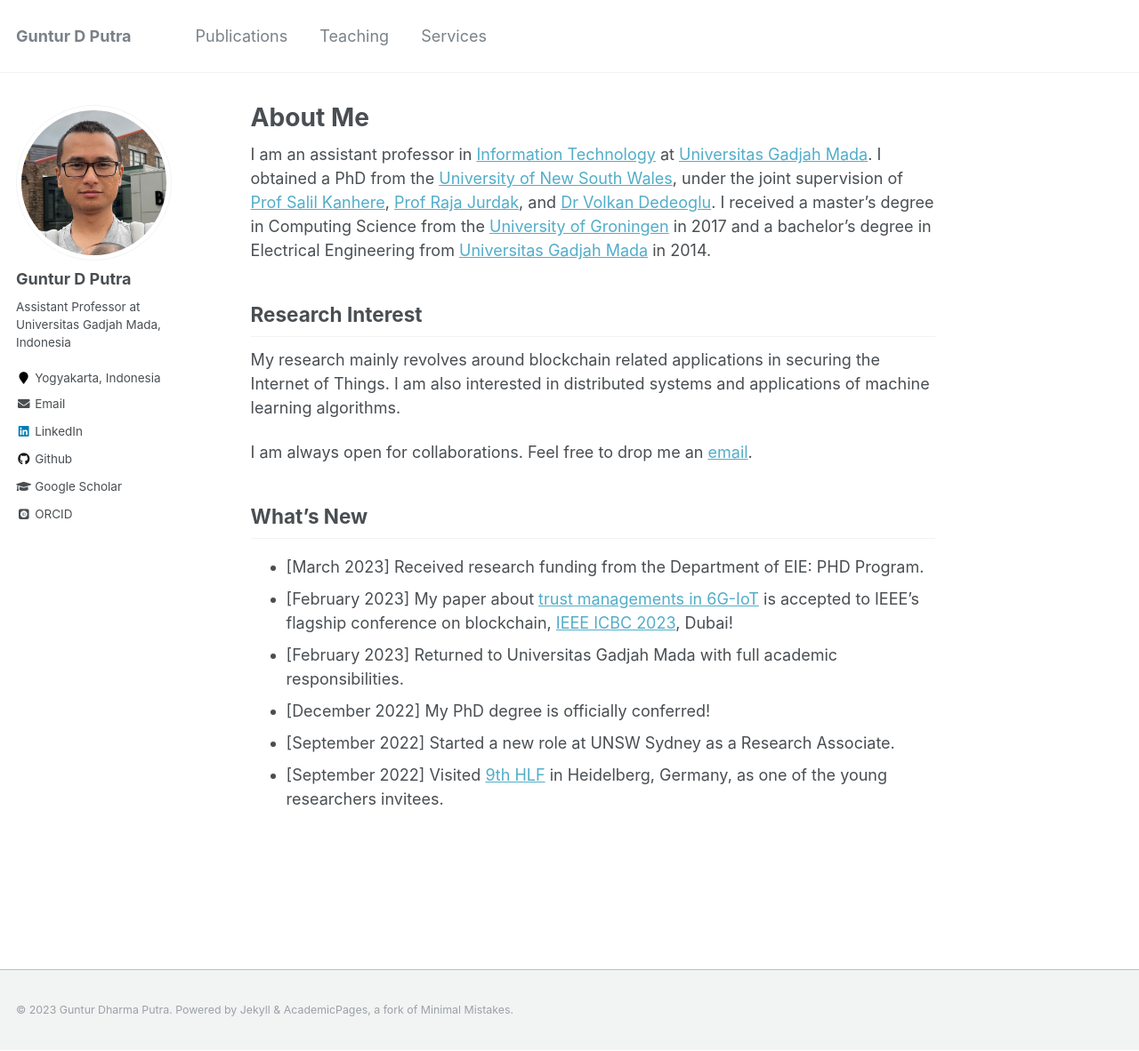
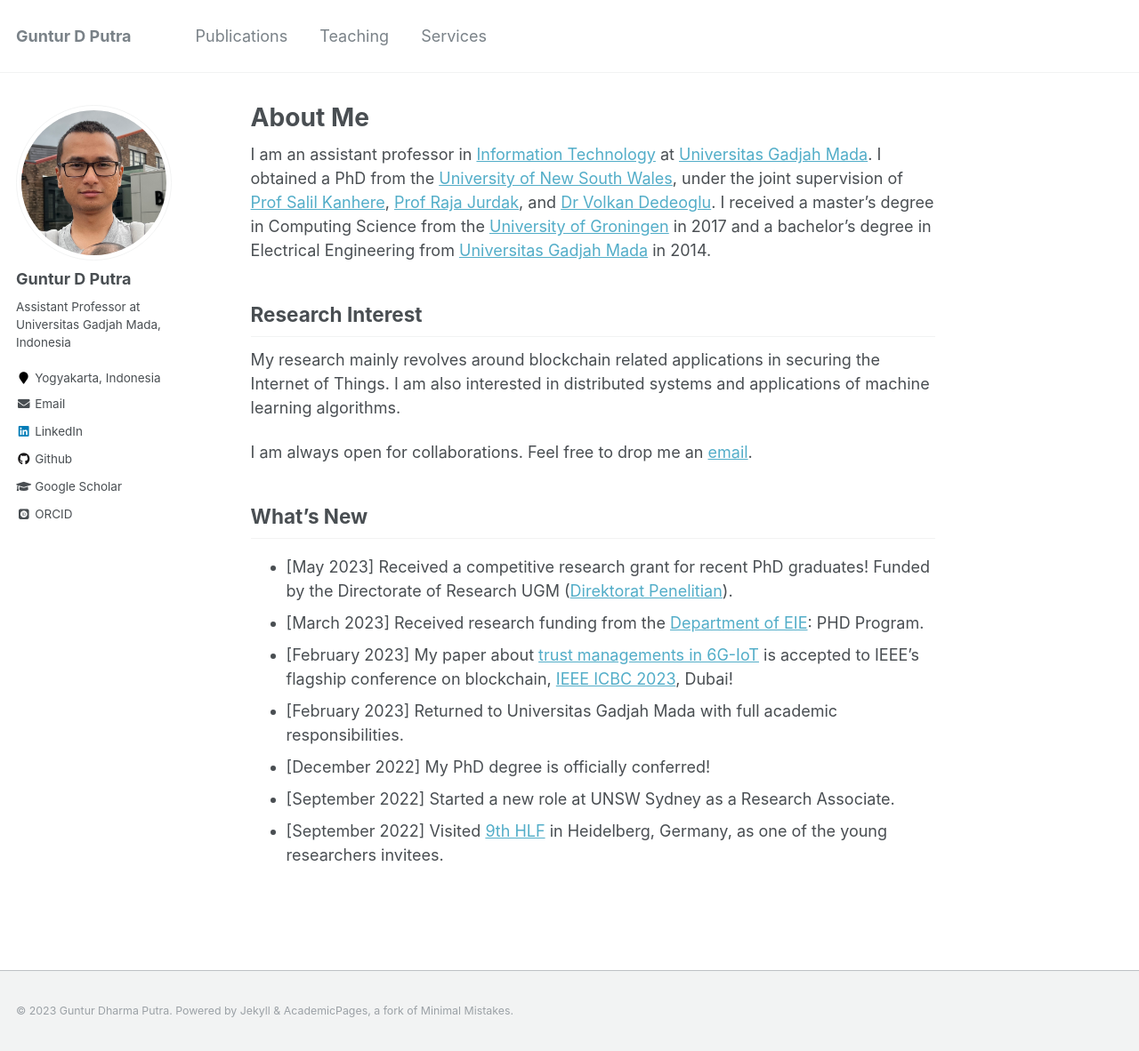
Before and after one commit to gdputra/gdputra.github.io, a Jekyll site: the page built from _pages/about.md, in a window 1280 px wide and 1182 px high. Shown: the whole window at 89% size. Built offline with Jekyll 4.4.1, drawn with Linux system fonts in a browser that asks for light colours; some web fonts are replaced.

Commit message:
Update about.md
Some update in what's new.

```diff
--- a/_pages/about.md
+++ b/_pages/about.md
@@ -18,7 +18,8 @@ I am always open for collaborations. Feel free to drop me an [email](mailto:gdpu
 
 What's New
 ----------
-- [March 2023] Received research funding from the Department of EIE: PHD Program.
+- [May 2023] Received a competitive research grant for recent PhD graduates! Funded by the Directorate of Research UGM ([Direktorat Penelitian](https://penelitian.ugm.ac.id/)).
+- [March 2023] Received research funding from the [Department of EIE](https://jteti.ugm.ac.id/): PHD Program.
 - [February 2023] My paper about [trust managements in 6G-IoT](https://eprints.qut.edu.au/238213/1/Privacy_preserving_Trust_Management_ICBC_2023.pdf) is accepted to IEEE's flagship conference on blockchain, [IEEE ICBC 2023](https://icbc2023.ieee-icbc.org/), Dubai!
 - [February 2023] Returned to Universitas Gadjah Mada with full academic responsibilities.
 - [December 2022] My PhD degree is officially conferred!
```
